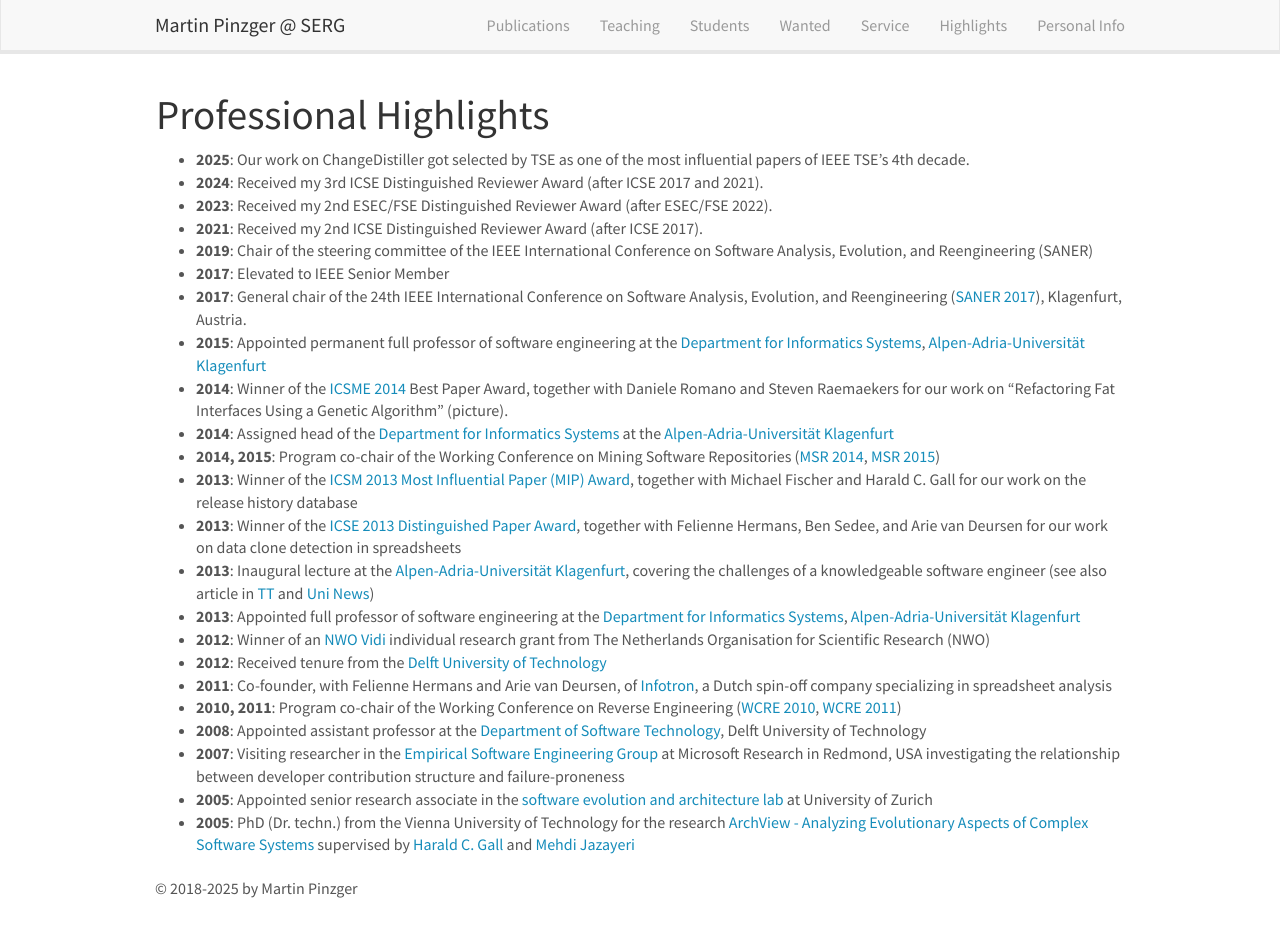
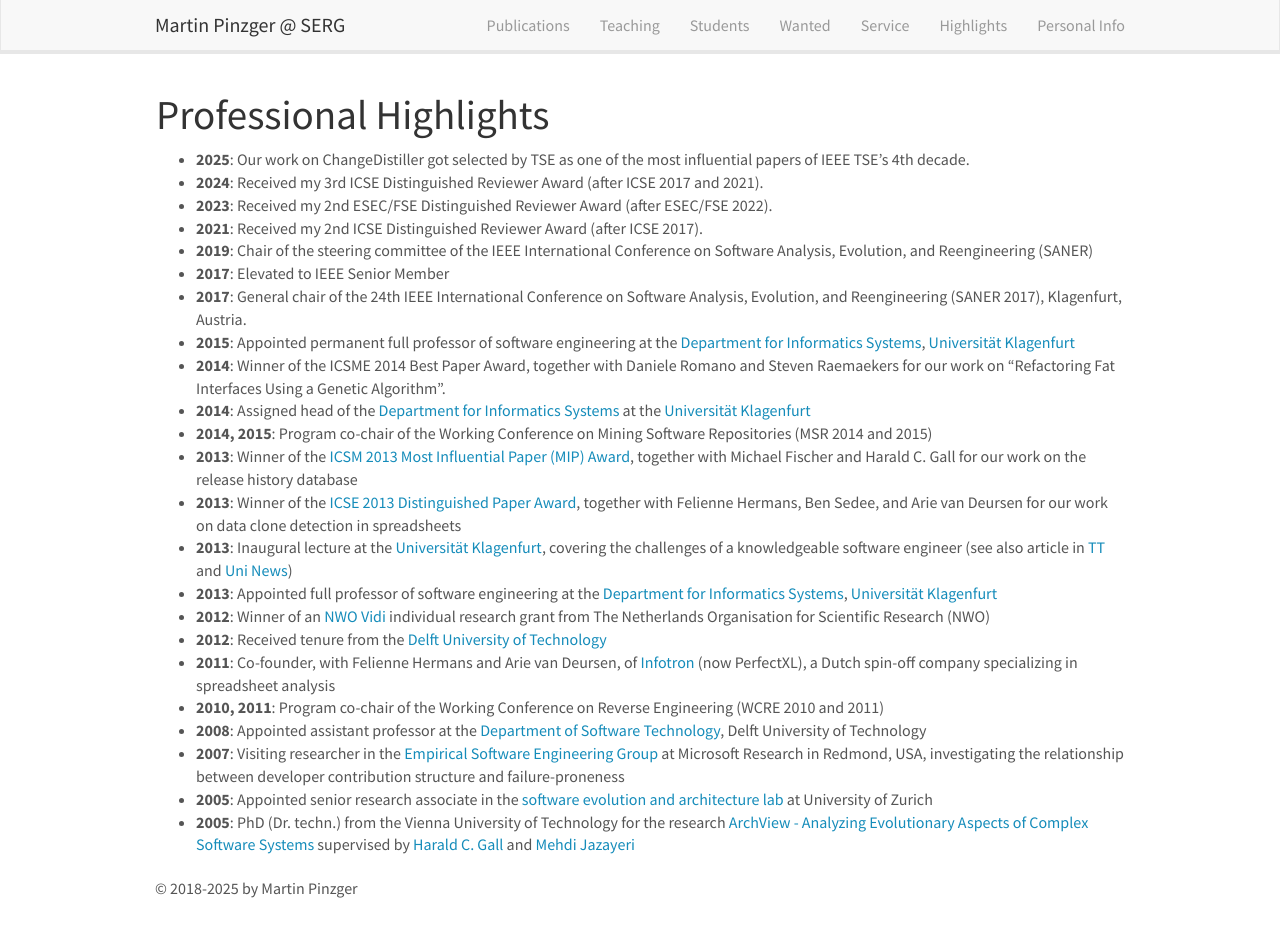
Before and after one commit to pinzger/pinzger.github.io, a Jekyll site: the page built from _pages/highlights.md, in a window 1280 px wide and 932 px high. Built offline with Jekyll 4.4.1, drawn with Linux system fonts in a browser that asks for light colours; nearby versions of some CDN libraries.

Commit message:
updated highlights

```diff
--- a/_pages/highlights.md
+++ b/_pages/highlights.md
@@ -14,20 +14,20 @@ permalink: /highlights/
 * **2021**: Received my 2nd ICSE Distinguished Reviewer Award (after ICSE 2017).
 * **2019**: Chair of the steering committee of the IEEE International Conference on Software Analysis, Evolution, and Reengineering (SANER)
 * **2017**: Elevated to IEEE Senior Member
-* **2017**: General chair of the 24th IEEE International Conference on Software Analysis, Evolution, and Reengineering ([SANER 2017](http://saner.aau.at/)), Klagenfurt, Austria.
-* **2015**: Appointed permanent full professor of software engineering at the [Department for Informatics Systems](https://www.aau.at/en/isys/), [Alpen-Adria-Universität Klagenfurt](http://www.aau.at/)
-* **2014**: Winner of the [ICSME 2014](http://www.icsme.org/) Best Paper Award, together with Daniele Romano and Steven Raemaekers for our work on "Refactoring Fat Interfaces Using a Genetic Algorithm" (picture).
-* **2014**: Assigned head of the [Department for Informatics Systems](https://www.aau.at/en/isys/) at the [Alpen-Adria-Universität Klagenfurt](http://www.aau.at/)
-* **2014, 2015**: Program co-chair of the Working Conference on Mining Software Repositories ([MSR 2014](http://2014.msrconf.org/), [MSR 2015](http://2015.msrconf.org/))
+* **2017**: General chair of the 24th IEEE International Conference on Software Analysis, Evolution, and Reengineering (SANER 2017), Klagenfurt, Austria.
+* **2015**: Appointed permanent full professor of software engineering at the [Department for Informatics Systems](https://www.aau.at/en/isys/), [Universität Klagenfurt](http://www.aau.at/)
+* **2014**: Winner of the ICSME 2014 Best Paper Award, together with Daniele Romano and Steven Raemaekers for our work on "Refactoring Fat Interfaces Using a Genetic Algorithm".
+* **2014**: Assigned head of the [Department for Informatics Systems](https://www.aau.at/en/isys/) at the [Universität Klagenfurt](http://www.aau.at/)
+* **2014, 2015**: Program co-chair of the Working Conference on Mining Software Repositories (MSR 2014 and 2015)
 * **2013**: Winner of the [ICSM 2013 Most Influential Paper (MIP) Award](http://icsm2013.tue.nl/AwardWinners/index.html), together with Michael Fischer and Harald C. Gall for our work on the release history database
 * **2013**: Winner of the [ICSE 2013 Distinguished Paper Award](http://2013.icse-conferences.org/content/icse2013-awards.html), together with Felienne Hermans, Ben Sedee, and Arie van Deursen for our work on data clone detection in spreadsheets
-* **2013**: Inaugural lecture at the [Alpen-Adria-Universität Klagenfurt](http://www.aau.at/), covering the challenges of a knowledgeable software engineer (see also article in [TT](http://mobileapps.tt.com/panorama/gesellschaft/7570438-91/pfundser-an-universit%C3%A4t-berufen.csp) and [Uni News](http://www.uni-klu.ac.at/main/inhalt/uninews_42162.htm))
-* **2013**: Appointed full professor of software engineering at the [Department for Informatics Systems](https://www.aau.at/en/isys/), [Alpen-Adria-Universität Klagenfurt](http://www.aau.at/)
+* **2013**: Inaugural lecture at the [Universität Klagenfurt](http://www.aau.at/), covering the challenges of a knowledgeable software engineer (see also article in [TT](http://mobileapps.tt.com/panorama/gesellschaft/7570438-91/pfundser-an-universit%C3%A4t-berufen.csp) and [Uni News](http://www.uni-klu.ac.at/main/inhalt/uninews_42162.htm))
+* **2013**: Appointed full professor of software engineering at the [Department for Informatics Systems](https://www.aau.at/en/isys/), [Universität Klagenfurt](http://www.aau.at/)
 * **2012**: Winner of an [NWO Vidi](http://www.nwo.nl/en/news-and-events/news/2012/NWO+awards+Vidi+grants+to+94+top+researchers.html) individual research grant from The Netherlands Organisation for Scientific Research (NWO)
 * **2012**: Received tenure from the [Delft University of Technology](http://www.tudelft.nl/)
-* **2011**: Co-founder, with Felienne Hermans and Arie van Deursen, of [Infotron](https://infotron.nl/), a Dutch  spin-off company specializing in spreadsheet analysis
-* **2010, 2011**: Program co-chair of the Working Conference on Reverse Engineering ([WCRE 2010](http://web.soccerlab.polymtl.ca/wcre2010/), [WCRE 2011](http://www.cs.wm.edu/semeru/wcre2011/))
+* **2011**: Co-founder, with Felienne Hermans and Arie van Deursen, of [Infotron](https://infotron.nl/) (now PerfectXL), a Dutch  spin-off company specializing in spreadsheet analysis
+* **2010, 2011**: Program co-chair of the Working Conference on Reverse Engineering (WCRE 2010 and 2011)
 * **2008**: Appointed assistant professor at the [Department of Software Technology](http://www.st.ewi.tudelft.nl/), Delft University of Technology
-* **2007**: Visiting researcher in the [Empirical Software Engineering Group](http://research.microsoft.com/en-us/groups/ese/) at Microsoft Research in Redmond, USA investigating the relationship between developer contribution structure and failure-proneness
+* **2007**: Visiting researcher in the [Empirical Software Engineering Group](http://research.microsoft.com/en-us/groups/ese/) at Microsoft Research in Redmond, USA, investigating the relationship between developer contribution structure and failure-proneness
 * **2005**: Appointed senior research associate in the [software evolution and architecture lab](http://www.ifi.uzh.ch/seal) at University of Zurich
 * **2005**: PhD (Dr. techn.) from the Vienna University of Technology for the research [ArchView - Analyzing Evolutionary Aspects of Complex Software Systems](https://pinzger.github.io/papers/Pinzger2005-phdthesis.pdf) supervised by [Harald C. Gall](http://www.ifi.uzh.ch/seal/people/gall.html) and [Mehdi Jazayeri](http://www.inf.usi.ch/faculty/jazayeri/)
```
